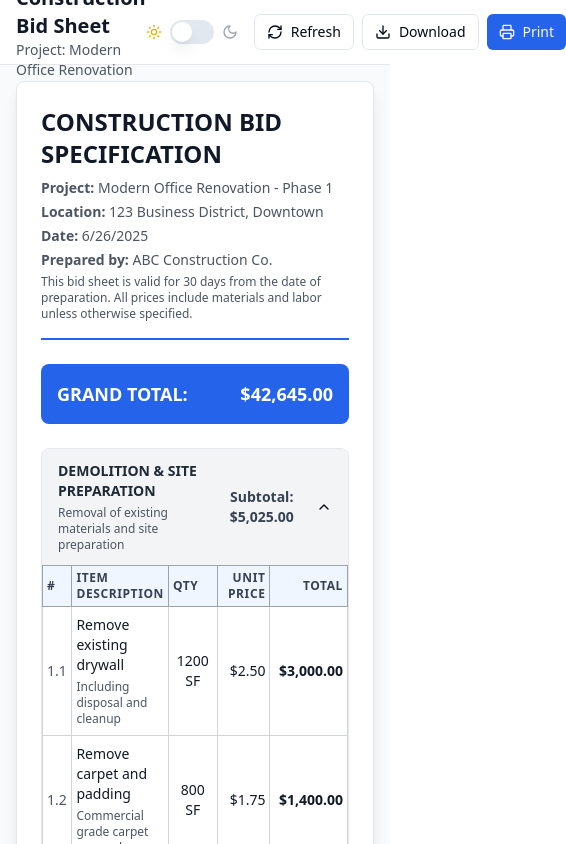
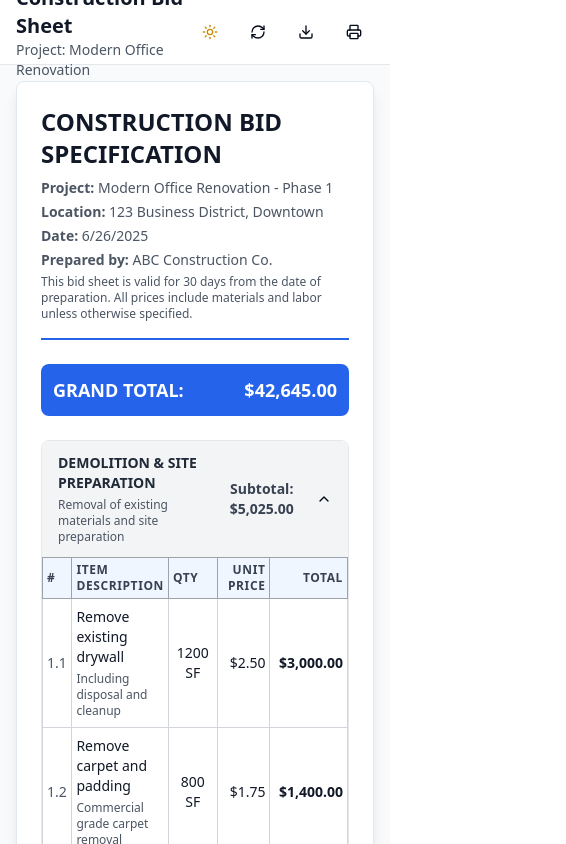
Before and after one commit to IMU-Framework/bid-sheet-renderer-pro, a React (Vite) app: page / in a window 390 px wide. Shown: the top 844 px of the page, 566 px wide, since content can reach past the window. Built offline with nearby package versions, Linux system fonts and the light colour scheme.

Commit message:
Refactor mobile view and print settings
- Replace dark mode toggle with a single button.
- Shorten grand total bar height.
- Adjust function section for mobile.
- Ensure A4 size for print/save.

```diff
--- a/src/components/BidSheetViewer.tsx
+++ b/src/components/BidSheetViewer.tsx
@@ -2,8 +2,7 @@
 import { useState } from 'react';
 import { Button } from '@/components/ui/button';
 import { Card } from '@/components/ui/card';
-import { Switch } from '@/components/ui/switch';
-import { Printer, Download, RefreshCw, Sun, Moon } from 'lucide-react';
+import { Printer, Download, RefreshCw, Sun } from 'lucide-react';
 import BidSheetTable from './BidSheetTable';
 import { mockBidData } from '@/data/mockBidData';
 
@@ -22,6 +21,10 @@ const BidSheetViewer = () => {
   const handleRefresh = () => {
     // Will implement clear cache and reload functionality later
     window.location.reload();
+  };
+
+  const toggleDarkMode = () => {
+    setDarkMode(!darkMode);
   };
 
   const calculateGrandTotal = () => {
@@ -49,45 +52,43 @@ const BidSheetViewer = () => {
                 Project: Modern Office Renovation
               </p>
             </div>
-            <div className="flex items-center space-x-4">
-              {/* Dark mode toggle */}
+
             <div className="flex items-center space-x-2">
-                <Sun className={`h-4 w-4 ${darkMode ? 'text-gray-400' : 'text-yellow-500'}`} />
-                <Switch
-                  checked={darkMode}
-                  onCheckedChange={setDarkMode}
-                />
-                <Moon className={`h-4 w-4 ${darkMode ? 'text-blue-400' : 'text-gray-400'}`} />
-              </div>
+              <Button
+                variant="ghost"
+                size="icon"
+                onClick={toggleDarkMode}
+                className="flex items-center justify-center"
+              >
+                <Sun className={`h-4 w-4 ${darkMode ? 'text-yellow-400' : 'text-yellow-600'}`} />
+              </Button>
 
-              <div className="flex space-x-2">
               <Button
-                  variant="outline"
-                  size="sm"
+                variant="ghost"
+                size="icon"
                 onClick={handleRefresh}
-                  className="flex items-center gap-2"
+                className="flex items-center justify-center"
               >
                 <RefreshCw className="h-4 w-4" />
-                  Refresh
               </Button>
+
               <Button
-                  variant="outline"
-                  size="sm"
+                variant="ghost"
+                size="icon"
                 onClick={handleDownload}
-                  className="flex items-center gap-2"
+                className="flex items-center justify-center"
               >
                 <Download className="h-4 w-4" />
-                  Download
               </Button>
+
               <Button
-                  size="sm"
+                variant="ghost"
+                size="icon"
                 onClick={handlePrint}
-                  className="flex items-center gap-2 bg-blue-600 hover:bg-blue-700"
+                className="flex items-center justify-center"
               >
                 <Printer className="h-4 w-4" />
-                  Print
               </Button>
-              </div>
             </div>
           </div>
         </div>
@@ -116,9 +117,9 @@ const BidSheetViewer = () => {
               </div>
             </div>
 
-            {/* Grand total - moved before first group */}
+            {/* Grand total - moved before first group with reduced height */}
             <div className="mb-6">
-              <div className="bg-blue-600 text-white rounded-lg p-4 print:bg-black print:text-white print:border print:border-black">
+              <div className="bg-blue-600 text-white rounded-lg p-3 print:bg-black print:text-white print:border print:border-black">
                 <div className="flex justify-between items-center">
                   <span className="text-lg font-bold">GRAND TOTAL:</span>
                   <span className="text-lg font-bold">{formatCurrency(calculateGrandTotal())}</span>
```
Lines whose indentation alone changed are shown as unchanged.
